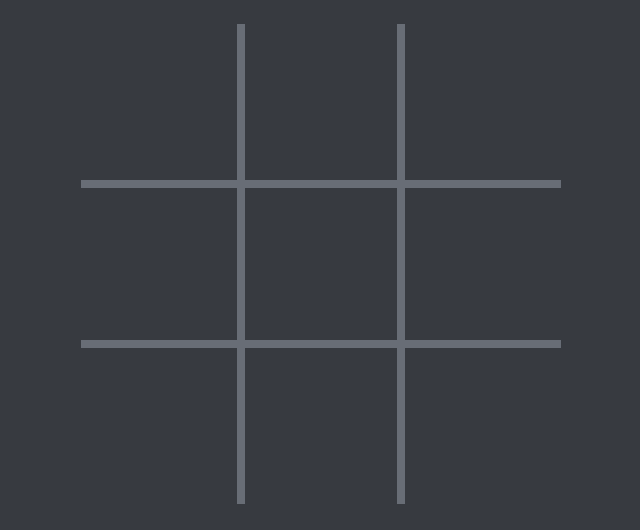
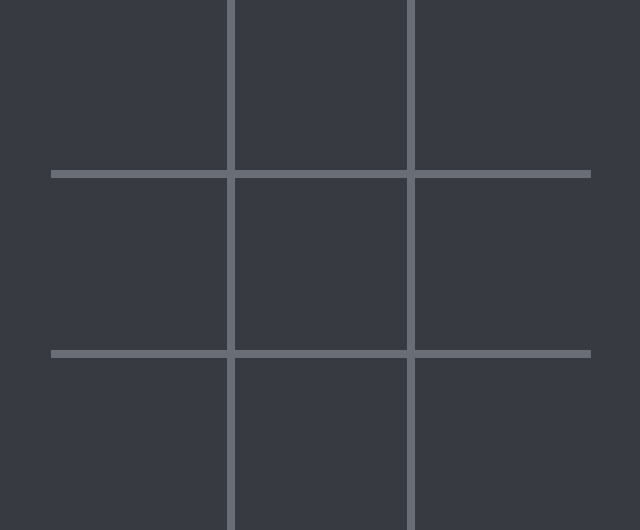
Before and after one commit to lucasemanuel/jogo-da-velha, a website: page index.html in a window 1280 px wide. Shown: the part 135-665 px from the top of the page, without its empty margins (319-959 px from the left). Drawn offline with nearby package versions, Linux system fonts and the light colour scheme.

Commit message:
:lipstick: Layout responsive

```diff
--- a/style.css
+++ b/style.css
@@ -24,6 +24,7 @@ main {
 header {
   text-align: center;
   margin-bottom: 40px;
+  padding: 0 20px;
 }
 
 h1 {
@@ -31,19 +32,20 @@ h1 {
 }
 
 section.board {
-  max-width: 480px;
+  max-width: 270px;
   display: grid;
   grid-template-columns: repeat(3, 1fr);
+  margin: 0 auto;
 }
 
 div.cell {
-  width: 160px;
-  height: 160px;
+  width: 90px;
+  height: 90px;
   border: 4px solid #686d76;
-  font-size: 8em;
+  text-align: center;
   font-weight: 400;
-  text-align: center;
-  line-height: 160px;
+  line-height: 80px;
+  font-size: 80px;
 }
 
 div.cell:nth-child(3n) {
@@ -65,6 +67,7 @@ div.cell:nth-last-child(n + 7) {
 footer {
   margin-top: 32px;
   text-align: center;
+  padding: 0 20px;
 }
 
 div.winner {
@@ -100,3 +103,39 @@ div.winner p {
 a {
   color: #ddfbfc;
 }
+
+@media (min-width: 480px) {
+  section.board {
+    max-width: 420px;
+    display: grid;
+    grid-template-columns: repeat(3, 1fr);
+  }
+
+  div.cell {
+    width: 140px;
+    height: 140px;
+    border: 4px solid #686d76;
+    font-size: 8em;
+    font-weight: 400;
+    text-align: center;
+    line-height: 140px;
+  }
+}
+
+@media (min-width: 768px) {
+  section.board {
+    max-width: 540px;
+    display: grid;
+    grid-template-columns: repeat(3, 1fr);
+  }
+
+  div.cell {
+    width: 180px;
+    height: 180px;
+    border: 4px solid #686d76;
+    font-size: 8em;
+    font-weight: 400;
+    text-align: center;
+    line-height: 180px;
+  }
+}
```
